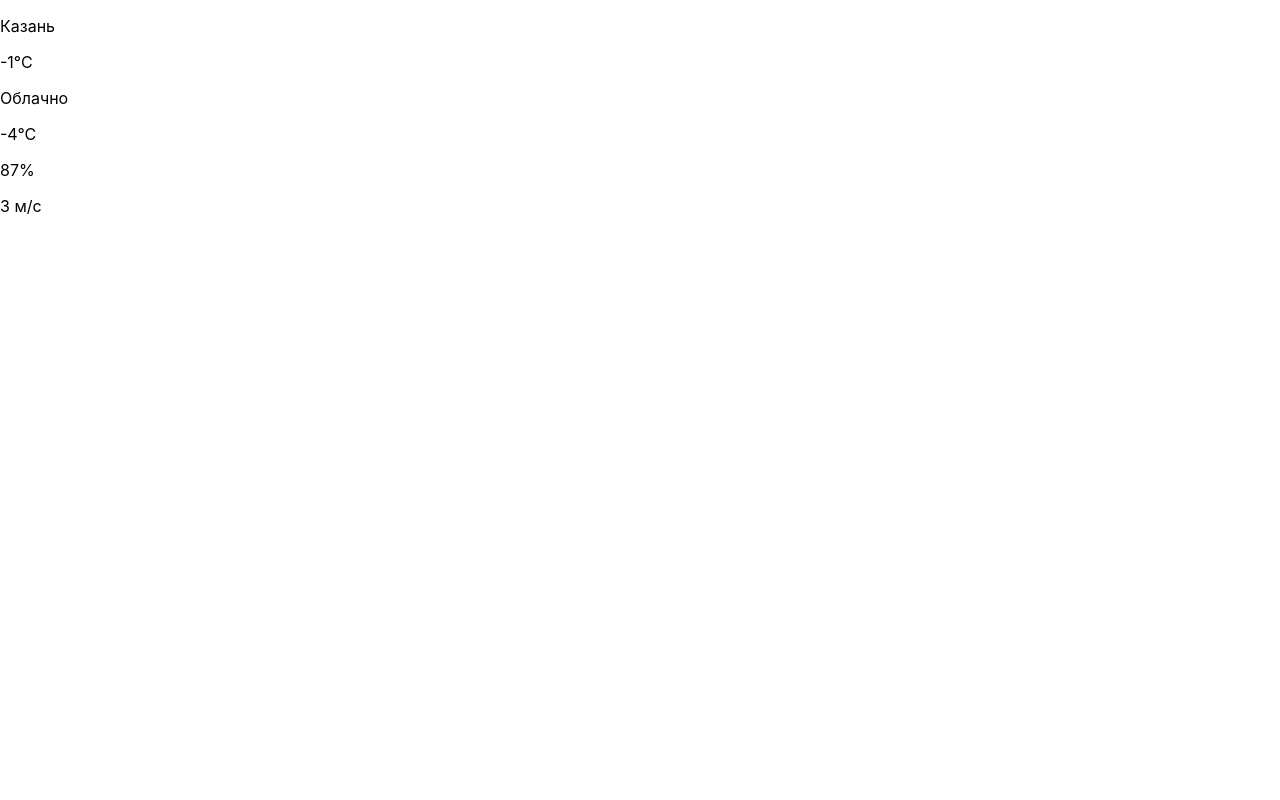
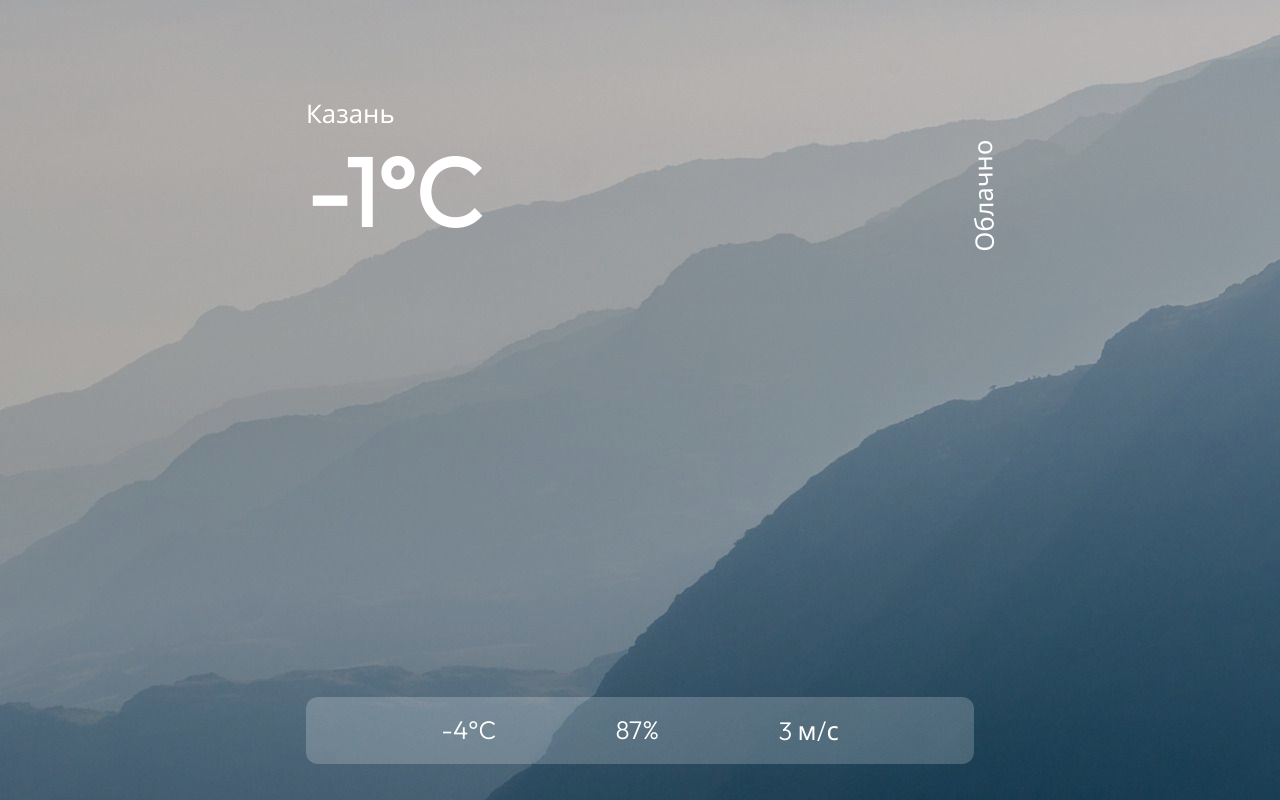
Before and after one commit to codeedocc/weatherApp, a React (Create React App) app: page / in a window 1280 px wide. Built offline with nearby package versions, Linux system fonts and the light colour scheme.

Commit message:
created styles for project components

```diff
--- a/src/components/Location.tsx
+++ b/src/components/Location.tsx
@@ -6,7 +6,9 @@ function Location() {
       <div className="location">
         <p>Казань</p>
       </div>
-      <div className="temp">-1°C</div>
+      <div className="temp">
+        <h1>-1°C</h1>
+      </div>
       <div className="description">
         <p>Облачно</p>
       </div>
--- a/src/index.css
+++ b/src/index.css
@@ -1,13 +1,80 @@
+@import url('https://fonts.googleapis.com/css2?family=Outfit:wght@300&display=swap');
+
+* {
+  box-sizing: border-box;
+  margin: 0;
+  padding: 0;
+}
+
 body {
-  margin: 0;
-  font-family: -apple-system, BlinkMacSystemFont, 'Segoe UI', 'Roboto', 'Oxygen',
-    'Ubuntu', 'Cantarell', 'Fira Sans', 'Droid Sans', 'Helvetica Neue',
-    sans-serif;
+  font-family: 'Outfit', 'Segoe UI', 'Roboto', 'Oxygen', 'Ubuntu', 'Cantarell',
+    'Fira Sans', 'Droid Sans', 'Helvetica Neue', sans-serif;
   -webkit-font-smoothing: antialiased;
   -moz-osx-font-smoothing: grayscale;
 }
 
-code {
-  font-family: source-code-pro, Menlo, Monaco, Consolas, 'Courier New',
-    monospace;
+p {
+  font-size: 1.6rem;
 }
+
+h1 {
+  font-size: 6rem;
+}
+
+.app {
+  width: 100%;
+  height: 100vh;
+  position: relative;
+  background-color: rgba(0, 0, 0, 0.2);
+  color: #fff;
+}
+
+.app:before {
+  content: '';
+  background: url('./assets/mountains.jpg') no-repeat center center/cover;
+  position: absolute;
+  width: 100%;
+  height: 100%;
+  top: 0;
+  left: 0;
+  z-index: -1;
+}
+
+.container {
+  max-width: 700px;
+  height: 700px;
+  margin: auto;
+  padding: 0 1rem;
+  position: relative;
+  top: 10%;
+  display: flex;
+  flex-direction: column;
+  justify-content: space-between;
+}
+
+.app .top {
+  width: 100%;
+  margin: 1rem auto;
+}
+
+.app .description {
+  position: relative;
+  right: -99%;
+  transform-origin: 0 0;
+  transform: rotate(269deg);
+}
+
+.app .bottom {
+  display: flex;
+  justify-content: space-evenly;
+  text-align: center;
+  width: 100%;
+  margin: 1rem auto;
+  padding: 1rem;
+  border-radius: 12px;
+  background-color: rgba(255, 255, 255, 0.2);
+}
+
+.bold {
+  font-weight: 700;
+}
```
Also changed, not shown: src/assets/mountains.jpg (added).
